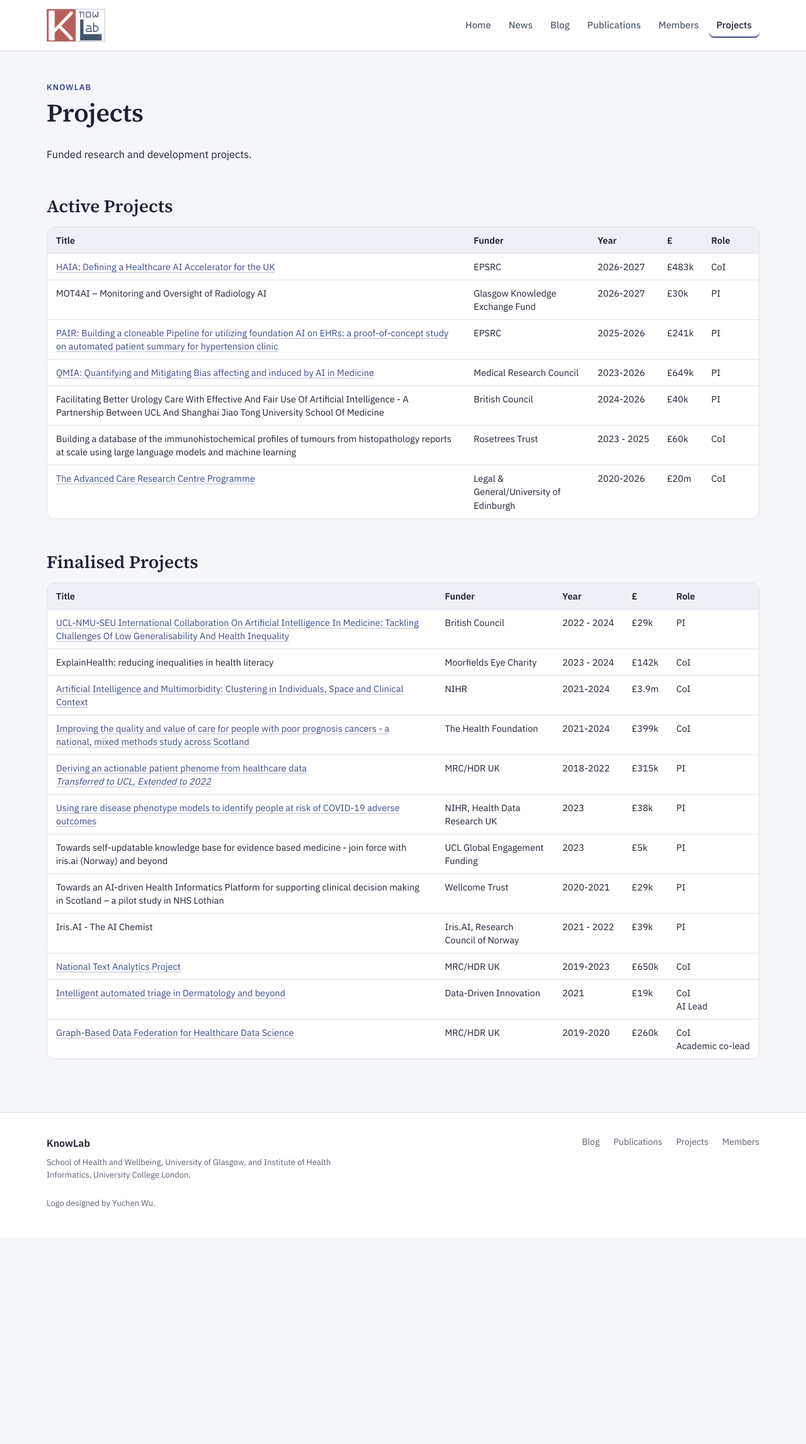
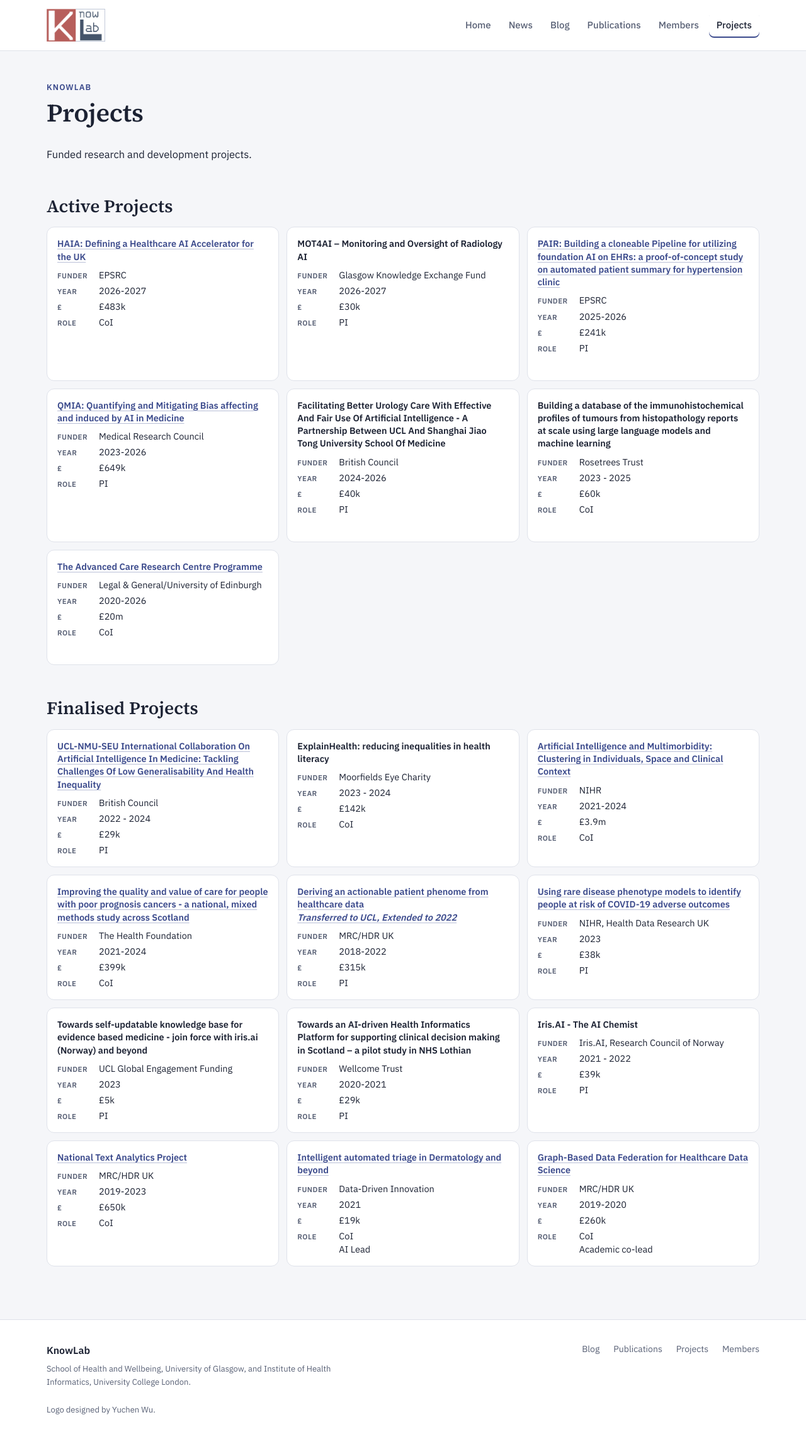
Before and after one commit to knowlab/knowlab.github.io, a Jekyll site: the page built from grants.md, in a window 1280 px wide. Shown: the whole page at 63% size. Built offline with Jekyll 4.4.1, drawn with Linux system fonts in a browser that asks for light colours; before the commit the page ends 1965 px from its top, so only the background shows below that.

Commit message:
Projects cards, homepage story strip CSS, fix CTG post title

```diff
--- a/_layouts/kl.html
+++ b/_layouts/kl.html
@@ -20,6 +20,11 @@
   <script>
     // Wrap wide tables so they scroll sideways on small screens instead of breaking the page.
     document.querySelectorAll('.prose table').forEach(function (t) {
+      // Copy column headings onto cells so narrow screens can show them as labels (see css/home.css).
+      var heads = [].map.call(t.querySelectorAll('thead th'), function (th) { return th.textContent.trim(); });
+      t.querySelectorAll('tbody tr').forEach(function (tr) {
+        [].forEach.call(tr.children, function (td, i) { if (heads[i]) td.setAttribute('data-label', heads[i]); });
+      });
       var w = document.createElement('div');
       w.className = 'tablewrap';
       t.parentNode.insertBefore(w, t);
--- a/css/home.css
+++ b/css/home.css
@@ -259,3 +259,22 @@
 .kl [data-pane][hidden]{display:none}
 
 .sr-only{position:absolute;width:1px;height:1px;margin:-1px;padding:0;overflow:hidden;clip:rect(0 0 0 0);white-space:nowrap;border:0}
+
+/* ---------- Projects tables as cards (all screen sizes) ---------- */
+.kl .tablewrap:has(table.projects){border:none;background:none;overflow:visible;border-radius:0}
+.kl .prose table.projects{min-width:0;display:block;font-size:14.5px}
+.kl .prose table.projects thead{display:none}
+.kl .prose table.projects tbody{display:grid;grid-template-columns:repeat(auto-fill,minmax(min(340px,100%),1fr));gap:12px}
+.kl .prose table.projects tbody tr{display:block;margin:0;padding:14px 16px;border:1px solid var(--line);border-radius:12px;background:var(--card)}
+.kl .prose table.projects tbody tr:hover td{background:none}
+.kl .prose table.projects tbody tr:hover{border-color:var(--accent)}
+.kl .prose table.projects td{display:flex;gap:10px;align-items:baseline;padding:2px 0;border:none !important;white-space:normal !important}
+.kl .prose table.projects td:empty{display:none}
+.kl .prose table.projects td:first-child{display:block;font-weight:600;padding-bottom:6px;line-height:1.4}
+.kl .prose table.projects td[data-label]:not(:first-child)::before{content:attr(data-label);flex:0 0 56px;font-size:11.5px;font-weight:600;letter-spacing:.04em;text-transform:uppercase;color:var(--muted)}
+
+/* Homepage story strip: two cards side by side, one column on phones */
+.kl .story-strip{grid-template-columns:repeat(2,minmax(0,1fr))}
+@media (max-width:640px){.kl .story-strip{grid-template-columns:1fr}}
+/* with two cards, the lead card shares the row instead of spanning it */
+@media (min-width:760px){.kl .story-strip .story-card.lead{grid-column:auto}.kl .story-strip .story-card.lead .card-title{font-size:inherit}}
```
Also changed, not shown: _posts/2024-03-07-ctg-ml-review.md (+1 -1 lines).
